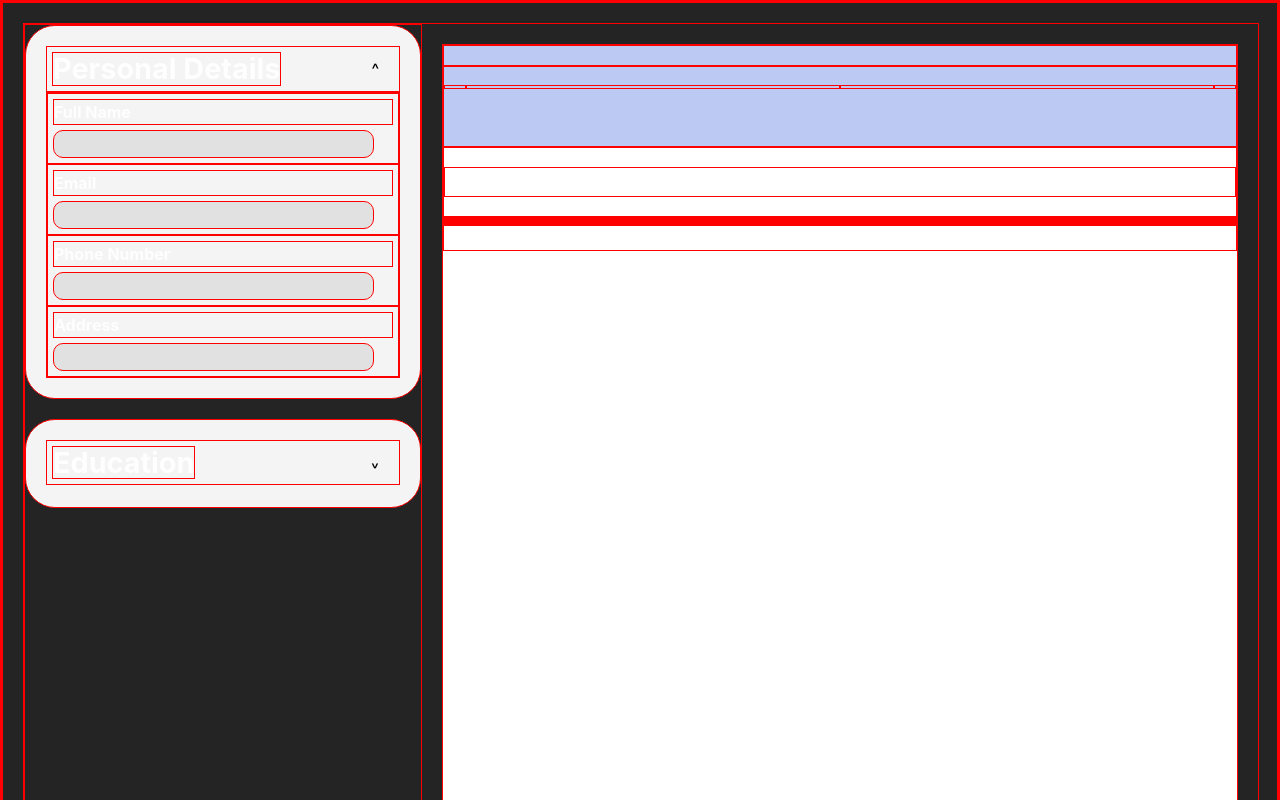
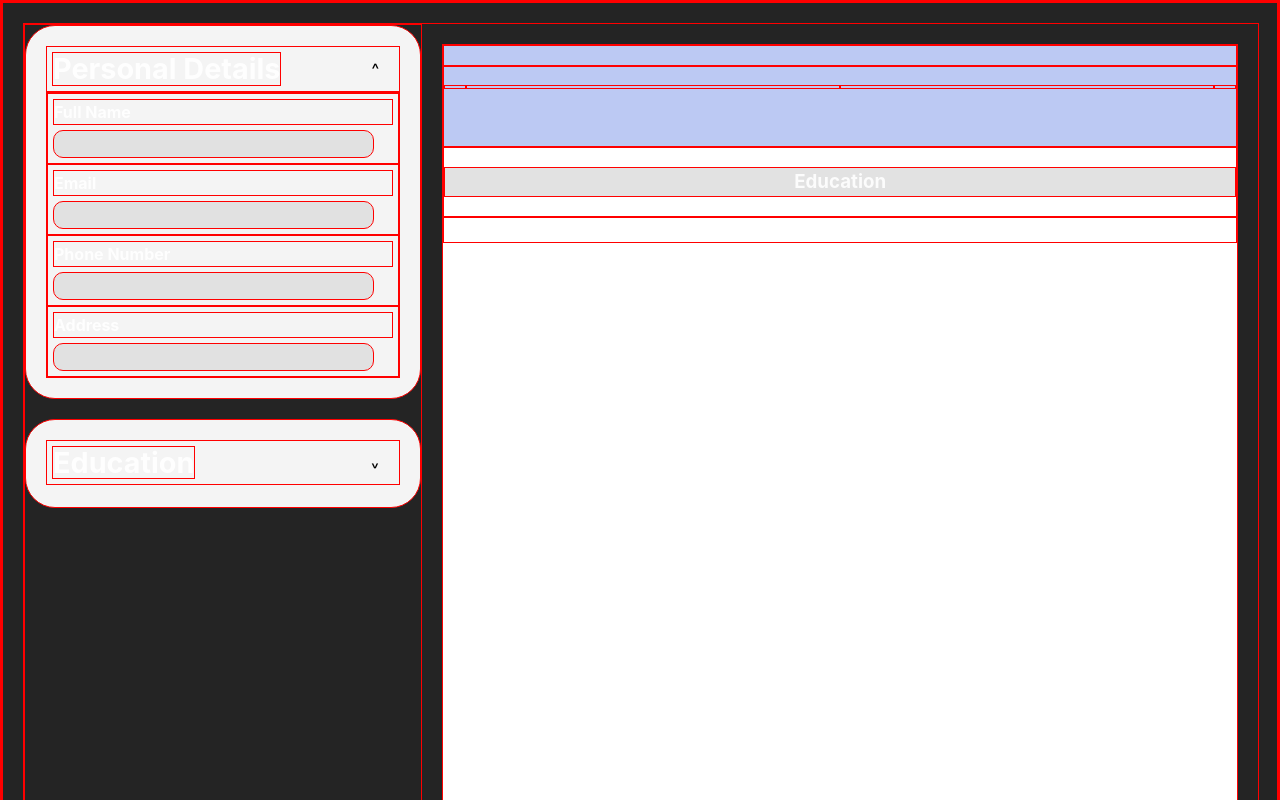
Before and after one commit to alexanderjuxoncobb/cv-react-app, a React (Vite) app: page / in a window 1280 px wide. Shown: the top 800 px of the page. Built offline with nearby package versions, Linux system fonts and the light colour scheme.

Commit message:
Impliment ability to add multiple educations

```diff
--- a/src/App.css
+++ b/src/App.css
@@ -155,6 +155,7 @@ h5.middle-item {
 
 .education-flex {
   display: flex;
+  margin: 8px 0;
 }
 
 .education-flex > div:first-child {
@@ -167,6 +168,10 @@ h5.middle-item {
   flex-basis: 70%;
 }
 
+.education-title {
+  background-color: rgba(0, 0, 0, 0.115);
+}
+
 .school-name {
   font-weight: 600;
 }
--- a/src/App.jsx
+++ b/src/App.jsx
@@ -50,13 +50,31 @@ function Edit(props) {
         ))}
       </div>
       {props.title === "Education" && props.index === props.keyValue && (
-        <button>Submit</button>
+        <button
+          onClick={() =>
+            props.submitEducation({
+              School: props.formData["School"],
+              "Start Date": props.formData["Start Date"],
+              "End Date": props.formData["End Date"],
+              Degree: props.formData["Degree"],
+              Description: props.formData["Description"],
+            })
+          }
+        >
+          Submit
+        </button>
       )}
     </div>
   );
 }
 
-function Sidebar({ onInputChange, formData, handleIndexChange, index }) {
+function Sidebar({
+  onInputChange,
+  formData,
+  handleIndexChange,
+  index,
+  submitEducation,
+}) {
   return (
     <div className="sidebar">
       <Edit
@@ -79,24 +97,25 @@ function Sidebar({ onInputChange, formData, handleIndexChange, index }) {
         keyValue={1}
         key={1}
         formData={formData}
+        submitEducation={submitEducation}
       />
     </div>
   );
 }
 
-function EducationItem({ formData }) {
+function EducationItem({ schoolData }) {
   return (
     <div className="education-flex">
       <div>
-        <div className="school-name">{formData["School"]}</div>
+        <div className="school-name">{schoolData["School"]}</div>
         <div>
-          {formData["Start Date"]} {formData["Start Date"] && "--"}{" "}
-          {formData["End Date"]}
+          {schoolData["Start Date"]} {schoolData["Start Date"] && "--"}{" "}
+          {schoolData["End Date"]}
         </div>
       </div>
       <div>
-        <div>{formData["Degree"]}</div>
-        <div className="description">{formData["Description"]}</div>
+        <div className="school-name">{schoolData["Degree"]}</div>
+        <div className="description">{schoolData["Description"]}</div>
       </div>
     </div>
   );
@@ -114,10 +133,12 @@ function MainContent({ formData }) {
         </div>
       </div>
       <div className="CV-Education">
-        <h3>Education</h3>
+        <h3 className="education-title">Education</h3>
         {/* need to make this so that 1. it has good layout adn 2. so that you can add multiple educations */}
 
-        <EducationItem formData={formData} />
+        {formData["Schools"]?.map((school) => (
+          <EducationItem schoolData={school} key={school.School} />
+        ))}
       </div>
       <div>3</div>
     </div>
@@ -137,6 +158,21 @@ function App() {
     setEditIndex(editIndex === key ? null : key);
   };
 
+  const submitEducation = (schoolData) => {
+    const updatedData = {
+      ...formData,
+      Schools: formData.Schools
+        ? [...formData.Schools, schoolData]
+        : [schoolData],
+      School: "",
+      "Start Date": "",
+      "End Date": "",
+      Degree: "",
+      Description: "",
+    };
+    setFormData(updatedData);
+  };
+
   return (
     <div className="main-grid">
       <Sidebar
@@ -144,6 +180,7 @@ function App() {
         formData={formData}
         handleIndexChange={handleIndexChange}
         index={editIndex}
+        submitEducation={submitEducation}
       />
       <MainContent formData={formData} />
     </div>
```
